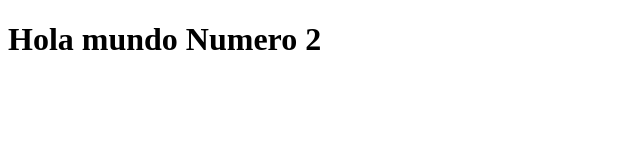
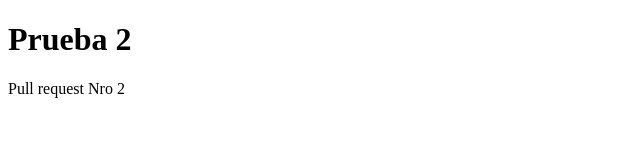
Before and after one commit to JavierDaza/Prueba-2, a plain HTML site: page index.html in a window 1280 px wide. Shown: the whole page, without its empty margins (0-640 px from the left). Drawn offline with Linux system fonts and the light colour scheme.

Commit message:
Pull request N2

```diff
--- a/index.html
+++ b/index.html
@@ -5,6 +5,7 @@
     <title>Document</title>
 </head>
 <body>
-    <h1>Hola mundo Numero 2</h1>
+    <h1>Prueba 2</h1>
+    <p>Pull request Nro 2</p>
 </body>
 </html>
```
